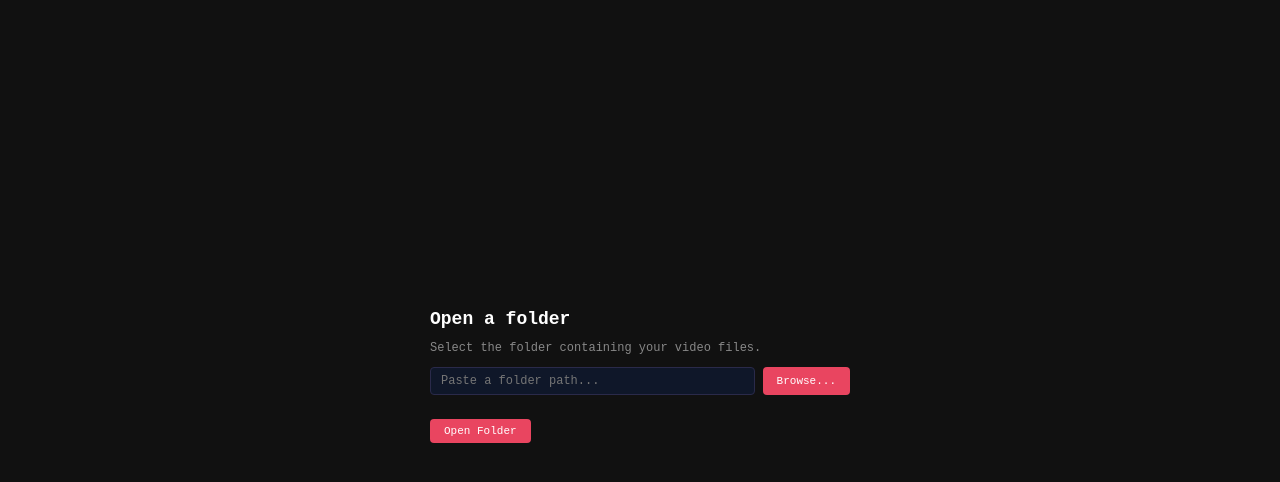
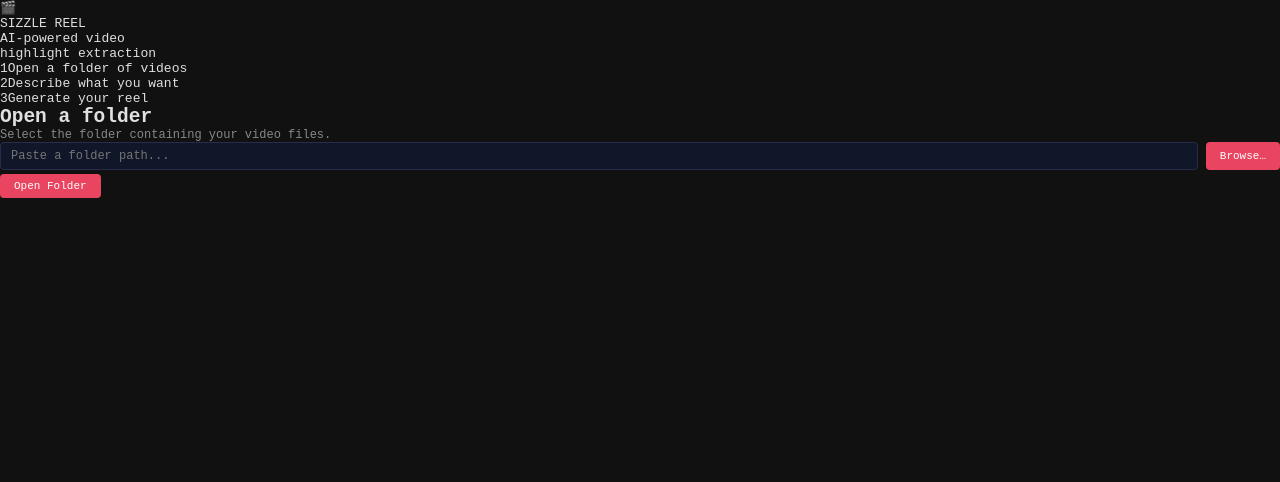
Before and after one commit to gileshayhurst/Sizzle, a Flask app: page / in a window 1280 px wide. Shown: the part 48-530 px from the top of the page. Run offline with Flask 2, Linux system fonts and the light colour scheme.

Commit message:
feat: restructure folder picker to split-screen layout with recent folders slot

```diff
--- a/templates/index.html
+++ b/templates/index.html
@@ -31,15 +31,39 @@
 
     <!-- FOLDER PICKER SCREEN -->
     <div id="screen-folder-picker" class="screen">
-      <div class="center-card">
-        <h2>Open a folder</h2>
-        <p class="subtitle">Select the folder containing your video files.</p>
-        <div class="folder-input-row">
-          <input id="folder-path-input" type="text" placeholder="Paste a folder path..." class="folder-path-input">
-          <button id="btn-browse" class="btn-primary">Browse...</button>
+      <div class="picker-split">
+        <!-- Left: branding panel -->
+        <div class="picker-brand">
+          <div class="picker-brand-icon">🎬</div>
+          <div class="picker-brand-title">SIZZLE REEL</div>
+          <div class="picker-brand-tagline">AI-powered video<br>highlight extraction</div>
+          <div class="picker-steps">
+            <div class="picker-step">
+              <span class="picker-step-num">1</span>Open a folder of videos
+            </div>
+            <div class="picker-step">
+              <span class="picker-step-num">2</span>Describe what you want
+            </div>
+            <div class="picker-step">
+              <span class="picker-step-num">3</span>Generate your reel
+            </div>
+          </div>
         </div>
-        <div id="folder-error" class="error-msg hidden"></div>
-        <button id="btn-load-folder" class="btn-primary" style="margin-top:12px">Open Folder</button>
+        <!-- Right: form + recent folders -->
+        <div class="picker-form">
+          <h2>Open a folder</h2>
+          <p class="subtitle">Select the folder containing your video files.</p>
+          <div class="folder-input-row">
+            <input id="folder-path-input" type="text" placeholder="Paste a folder path..." class="folder-path-input">
+            <button id="btn-browse" class="btn-primary">Browse…</button>
+          </div>
+          <div id="folder-error" class="error-msg hidden"></div>
+          <button id="btn-load-folder" class="btn-primary" style="margin-top:4px">Open Folder</button>
+          <div id="recent-folders-section" class="recent-folders-section hidden">
+            <div class="recent-folders-label">Recent folders</div>
+            <ul id="recent-folders-list" class="recent-folders-list"></ul>
+          </div>
+        </div>
       </div>
     </div>
 
```
